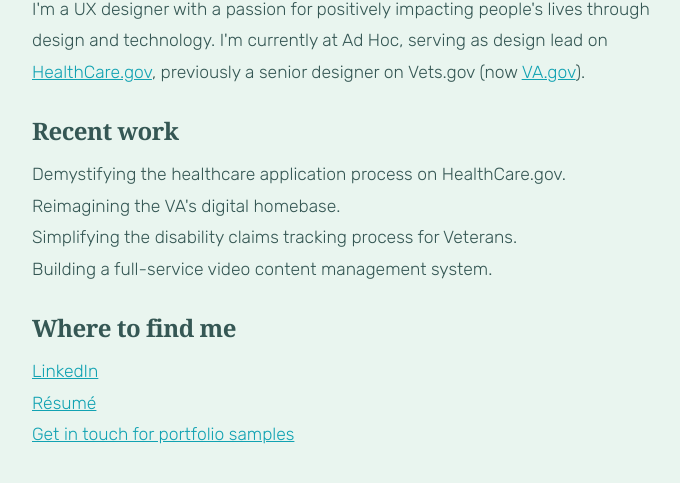
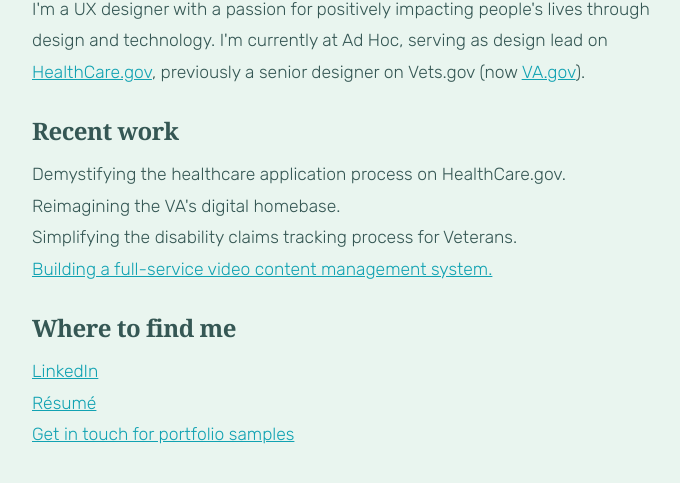
Before and after one commit to melwoodard/melwoodard.github.io, a plain HTML site: page index.html in a window 1280 px wide. Shown: the part 233-716 px from the top of the page, without its empty margins (96-776 px from the left). Drawn offline with Linux system fonts and the light colour scheme; a web font is replaced by a local one.

Commit message:
Update index.html

```diff
--- a/index.html
+++ b/index.html
@@ -47,7 +47,7 @@
         <p>Demystifying the healthcare application process on HealthCare.gov.</br>
         Reimagining the VA's digital homebase.</br>
         Simplifying the disability claims tracking process for Veterans.</br>
-        Building a full-service video content management system.</p>
+        <a href="boxxspring-cms.html">Building a full-service video content management system.</a></p>
         <h5>Where to find me</h5>
         <a href="https://www.linkedin.com/in/melwoodard/" target="_blank">LinkedIn</a></br>
         <a href="resume.html">Résumé</a></br>
```
